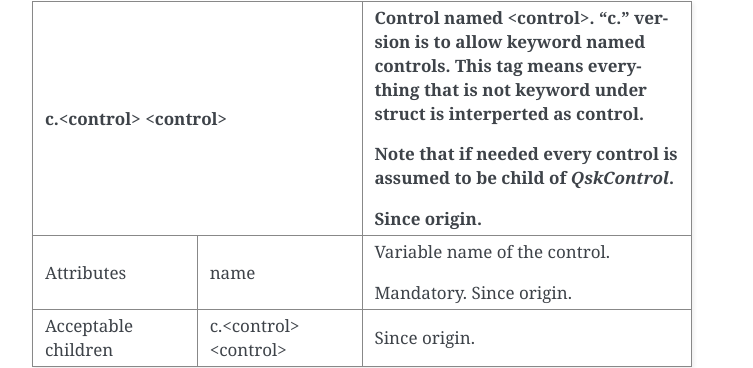
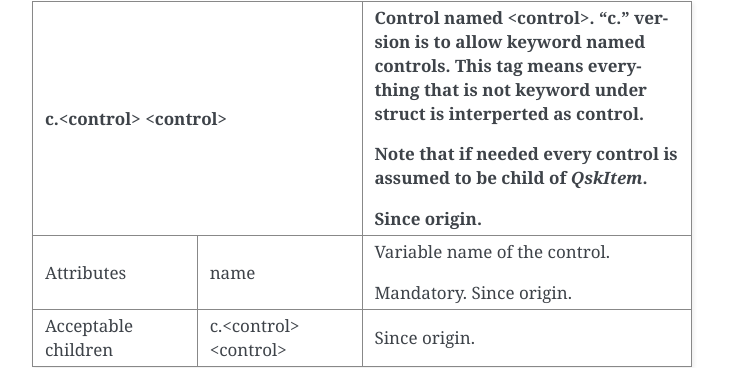
Before and after one commit to HenrikAkseliValve/UicForQSkinny, a Sphinx documentation site: the page built from doc/Schema.rst, in a window 1280 px wide and 900 px high, scrolled down 1714 px. Shown: the part 454-822 px from the top of the window, without its empty margins (388-1141 px from the left). Built offline with Sphinx 7.4.7, drawn with Linux system fonts in a browser that asks for light colours.

Commit message:
Correction: root `QSkinny` `QObject` is `QskItem`
Correction every control in QSkinny inherits `QskItem`. My bad I was reading `QskControl`'s manual and
noticed this. To be fair to myself the only `QskControl` inherits `QskItem`.

```diff
--- a/doc/Schema.rst
+++ b/doc/Schema.rst
@@ -129,7 +129,7 @@ For our Qskinny UIC format root tag is "<ui>" like Qt's UIC format.
 	| <control>                                                 | This tag means everything that is not keyword under struct is interperted |
 	|                                                           | as control.                                                               |
 	|                                                           |                                                                           |
-	|                                                           | Note that if needed every control is assumed to be child of `QskControl`. |
+	|                                                           | Note that if needed every control is assumed to be child of `QskItem`.    |
 	|                                                           |                                                                           |
 	|                                                           | Since origin.                                                             |
 	+========================+==================================+===========================================================================+
```
